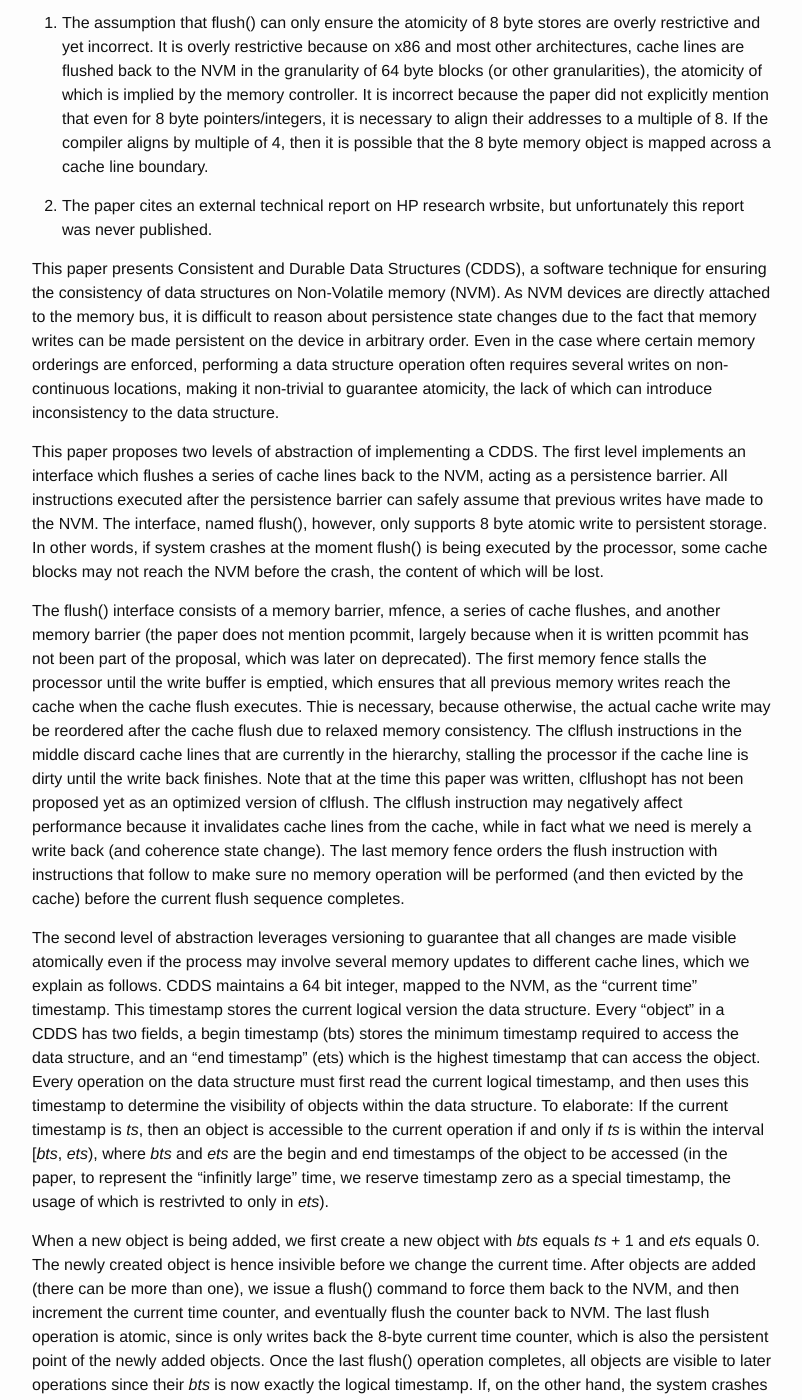
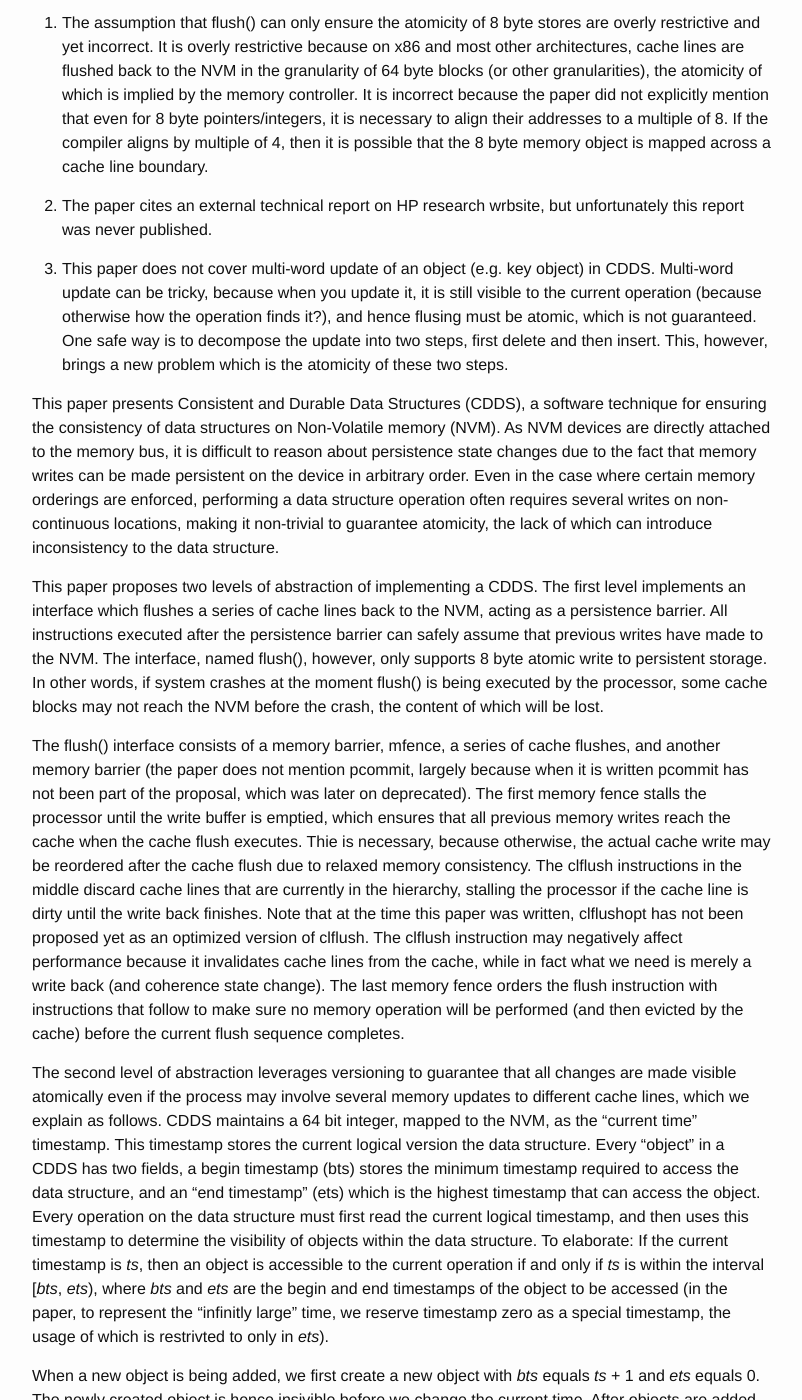
Before and after one commit to wangziqi2013/wangziqi2013.github.io, a Jekyll site: the page built from _posts/2019-08-28-cdds.markdown, in a window 1280 px wide and 1400 px high, scrolled down 664 px. Shown: the whole window, without its empty margins (238-1040 px from the left). Built offline with Jekyll 4.4.1, drawn with Linux system fonts in a browser that asks for light colours; some of the changed text lies outside the part shown.

Commit message:
Adding another lowlight

```diff
--- a/_posts/2019-08-28-cdds.markdown
+++ b/_posts/2019-08-28-cdds.markdown
@@ -27,6 +27,11 @@ version_mgmt:
    8 byte memory object is mapped across a cache line boundary.
 
 2. The paper cites an external technical report on HP research wrbsite, but unfortunately this report was never published.
+
+3. This paper does not cover multi-word update of an object (e.g. key object) in CDDS. Multi-word update can be tricky,
+   because when you update it, it is still visible to the current operation (because otherwise how the operation finds it?),
+   and hence flusing must be atomic, which is not guaranteed. One safe way is to decompose the update into two steps, first
+   delete and then insert. This, however, brings a new problem which is the atomicity of these two steps.
 
 This paper presents Consistent and Durable Data Structures (CDDS), a software technique for ensuring the consistency
 of data structures on Non-Volatile memory (NVM). As NVM devices are directly attached to the memory bus, it is
@@ -80,4 +85,4 @@ visibility rule, the object is no longer accessible to later operations, because
 equal to the *ets*. If the system crashes, then these objects are still valid, because the current timestamp still
 lies in the [*bts*, *ets*) interval.
 
-Objects can be reused if they have been made invisible by a previous
+Objects can be reused if they have been made invisible by a previous increment of the current timestamp.
```
